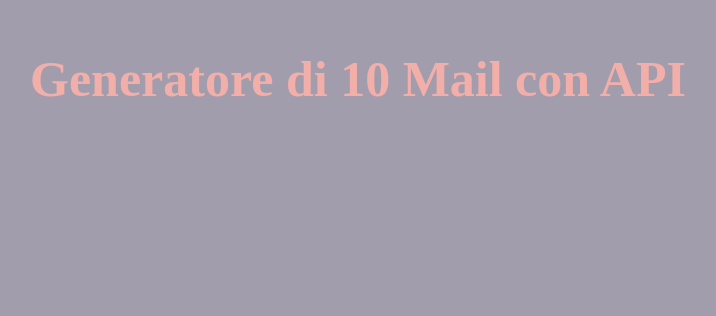
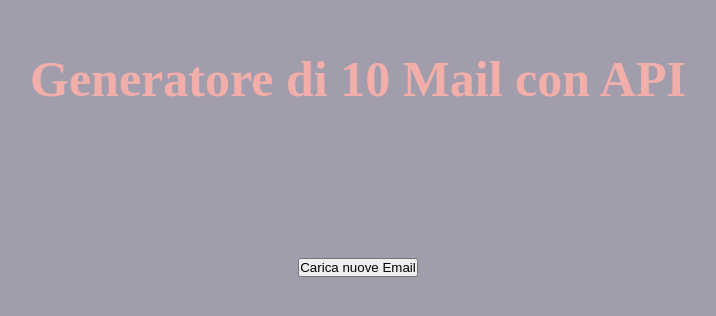
Before and after one commit to LindaTancini/js-email-list, a plain HTML site: page index.html in a window 1280 px wide. Shown: the whole page, without its empty margins (282-998 px from the left). Drawn offline with nearby package versions, Linux system fonts and the light colour scheme; no server answers.

Commit message:
feat: added tag button

```diff
--- a/index.html
+++ b/index.html
@@ -20,7 +20,7 @@
         <h3 id="email"></h3>
       </div>
     </div>
-
+    <button id="load-emails">Carica nuove Email</button>
     <!--FOGLIO JAVASCRIPT-->
     <script src="main.js"></script>
   </body>
```
